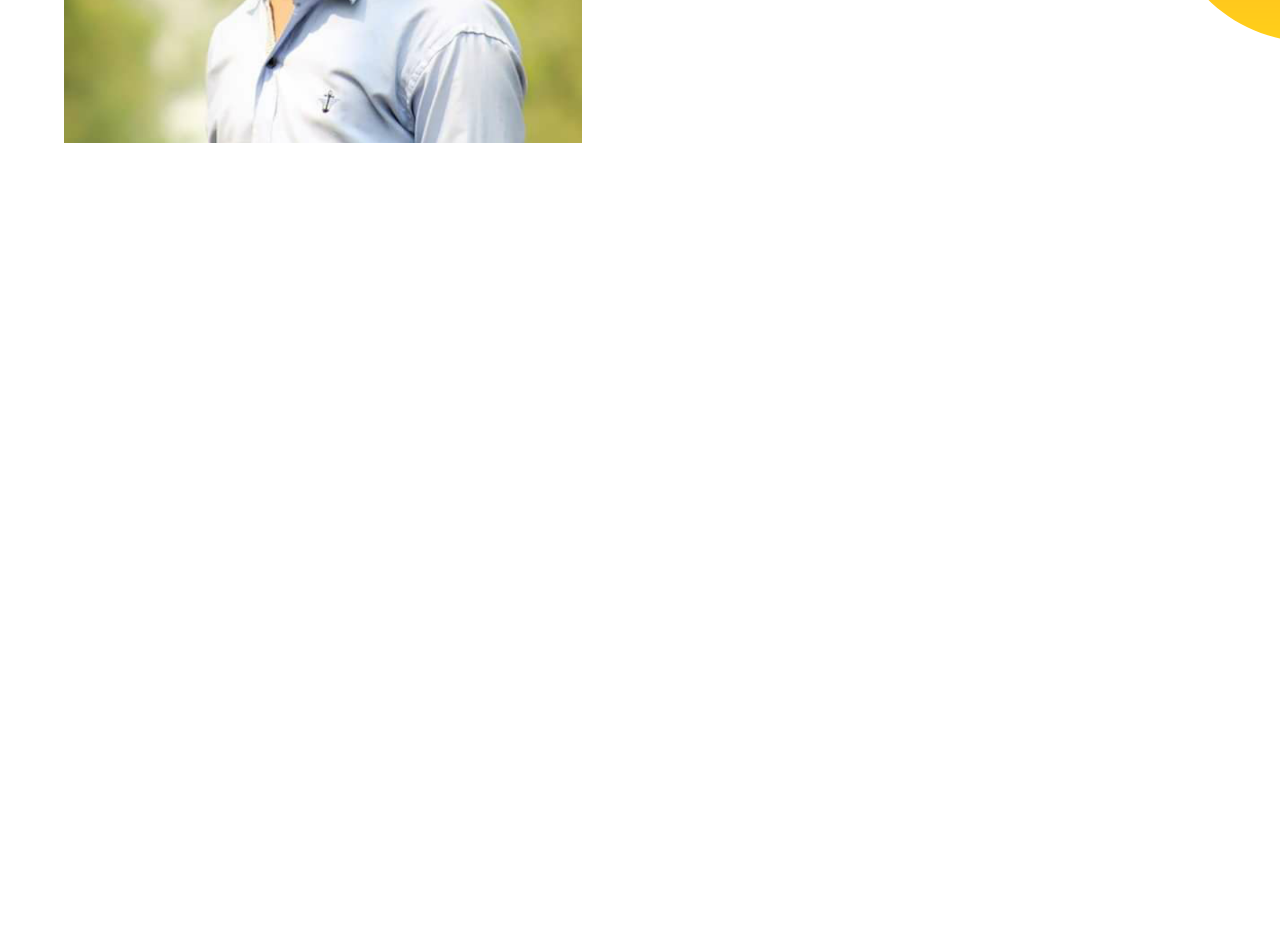
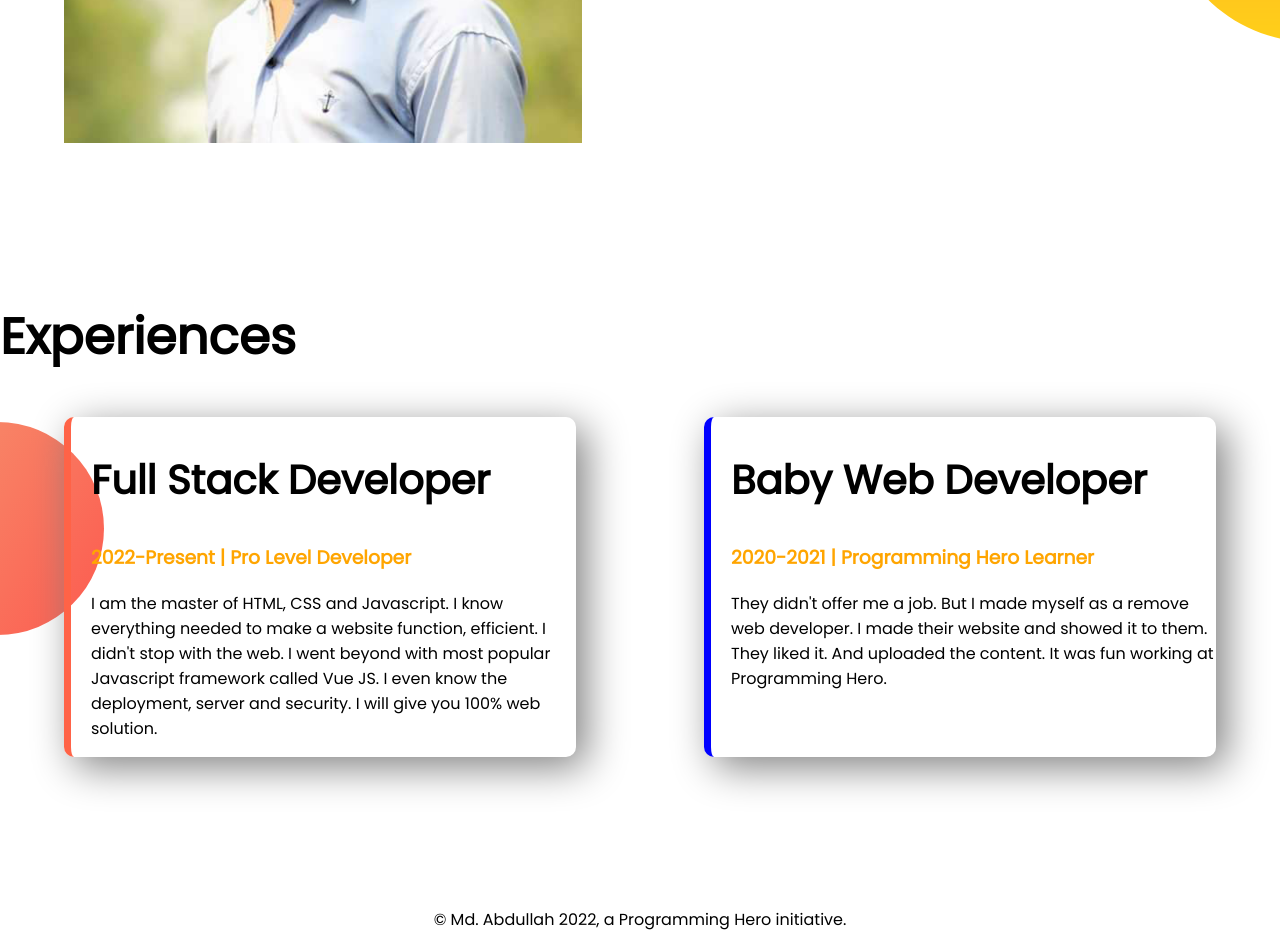
Before and after one commit to MdAbdullahAlAfridi/developer-portfolio, a plain HTML site: page index.html in a window 1280 px wide. Shown: the part 1036-1984 px from the top of the page. Before the commit the page ends 1336 px from the top, so only its background shows below. Drawn offline with Linux system fonts and the light colour scheme.

Commit message:
style border and added footer

```diff
--- a/index.html
+++ b/index.html
@@ -14,7 +14,7 @@
 </head>
 
 <body>
-    <section class="top-banner">
+    <section class="top-banner flexible-container">
         <div class="half-width">
             <h1>Welcome To</h1>
             <h1><span class="orange-color">Our</span> Village!</h1>
@@ -29,8 +29,9 @@
         </div>
     </section>
     <!-- 1st page COMPLETE -->
+    <!-- 2nd page START -->
 
-    <section class="dream-big">
+    <section class="dream-big flexible-container">
         <div class="half-width">
             <img src="images/pfile.png" alt="">
         </div>
@@ -42,6 +43,35 @@
                 RESUME</a>
         </div>
     </section>
+    <!-- 2nd page COMPLETE -->
+    <!-- 3rd page START -->
+    <section class="experiences-area">
+        <h1>Experiences</h1>
+        <!-- h1 akta part sesh -->
+        <div class="flexible-container">
+            <div id="full-stack-developer" class="experience-item">
+                <h2>Full Stack Developer</h2>
+                <h3 class="orange-color">2022-Present | Pro Level Developer</h3>
+                <p>I am the master of HTML, CSS and Javascript. I know everything needed to make a website function,
+                    efficient. I didn't stop with the web. I went beyond with most popular Javascript framework called
+                    Vue
+                    JS. I even know the deployment, server and security. I will give you 100% web solution.</p>
+
+            </div>
+            <div id="baby-web-developer" class="experience-item">
+                <h2>Baby Web Developer</h2>
+                <h3 class="orange-color">2020-2021 | Programming Hero Learner</h3>
+                <p>They didn't offer me a job. But I made myself as a remove web developer. I made their website and
+                    showed
+                    it to them. They liked it. And uploaded the content. It was fun working at Programming Hero.</p>
+            </div>
+        </div>
+
+
+    </section>
 </body>
+<footer>
+    <p>© Md. Abdullah 2022, a Programming Hero initiative.</p>
+</footer>
 
 </html>
--- a/style.css
+++ b/style.css
@@ -7,11 +7,15 @@ h1 {
     font-size: 50px;
 }
 
+h2 {
+    font-size: 40px;
+}
+
 .orange-color {
     color: orange;
 }
 
-section {
+.flexible-container {
     display: flex;
     margin-bottom: 150px;
 }
@@ -44,3 +48,30 @@ section {
     background-repeat: no-repeat;
     background-position: right;
 }
+
+.experiences-area {
+    background-image: url(images/exp-bg.png);
+    background-repeat: no-repeat;
+    background-position: left;
+}
+
+.experience-item {
+    width: 40%;
+    margin-left: 5%;
+    margin-right: 5%;
+    padding-left: 20px;
+    border-radius: 10px;
+    box-shadow: 10px 10px 40px gray;
+}
+
+#full-stack-developer {
+    border-left: 7px solid tomato;
+}
+
+#baby-web-developer {
+    border-left: 7px solid blue;
+}
+
+footer p {
+    text-align: center;
+}
```
